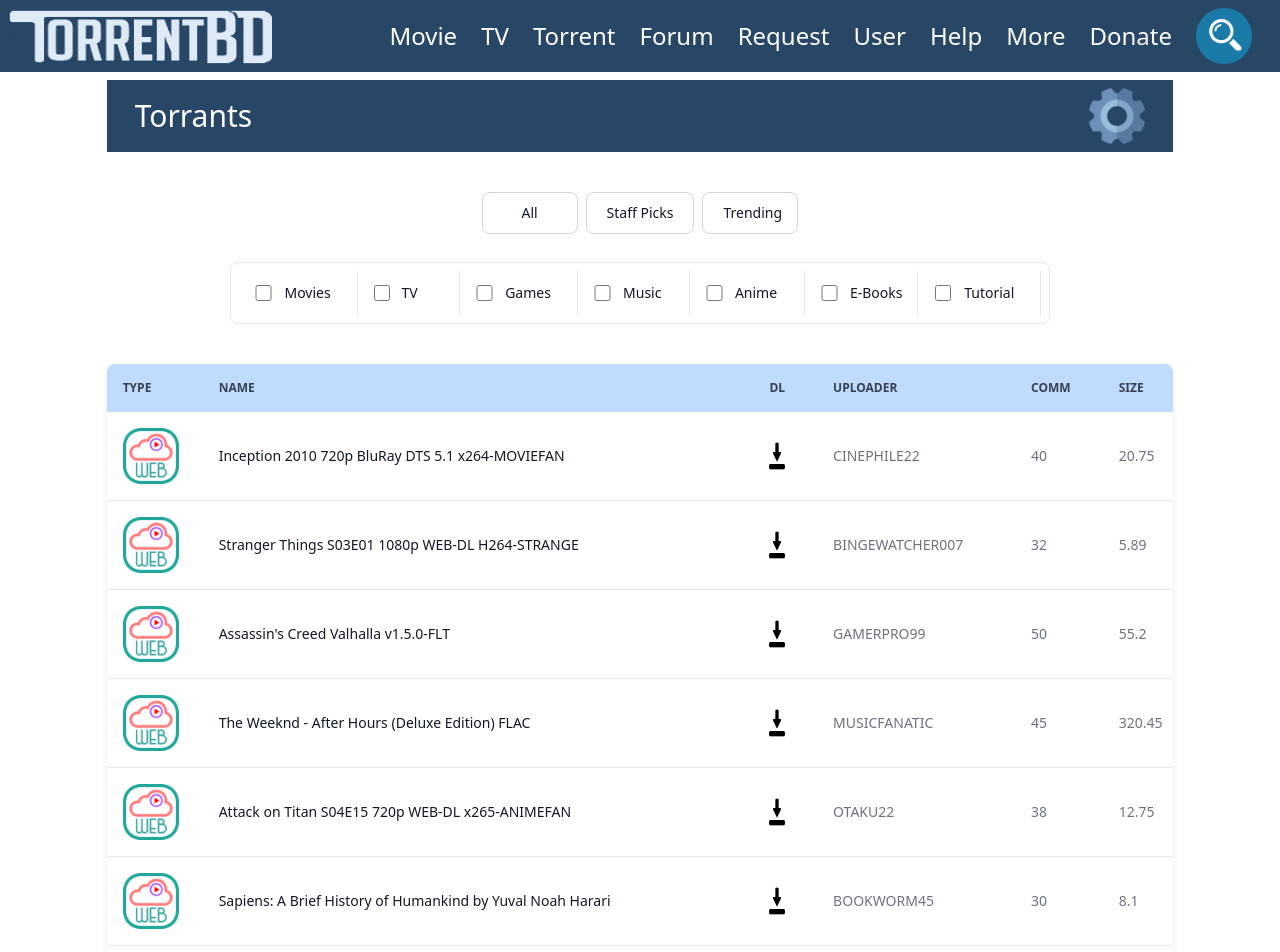
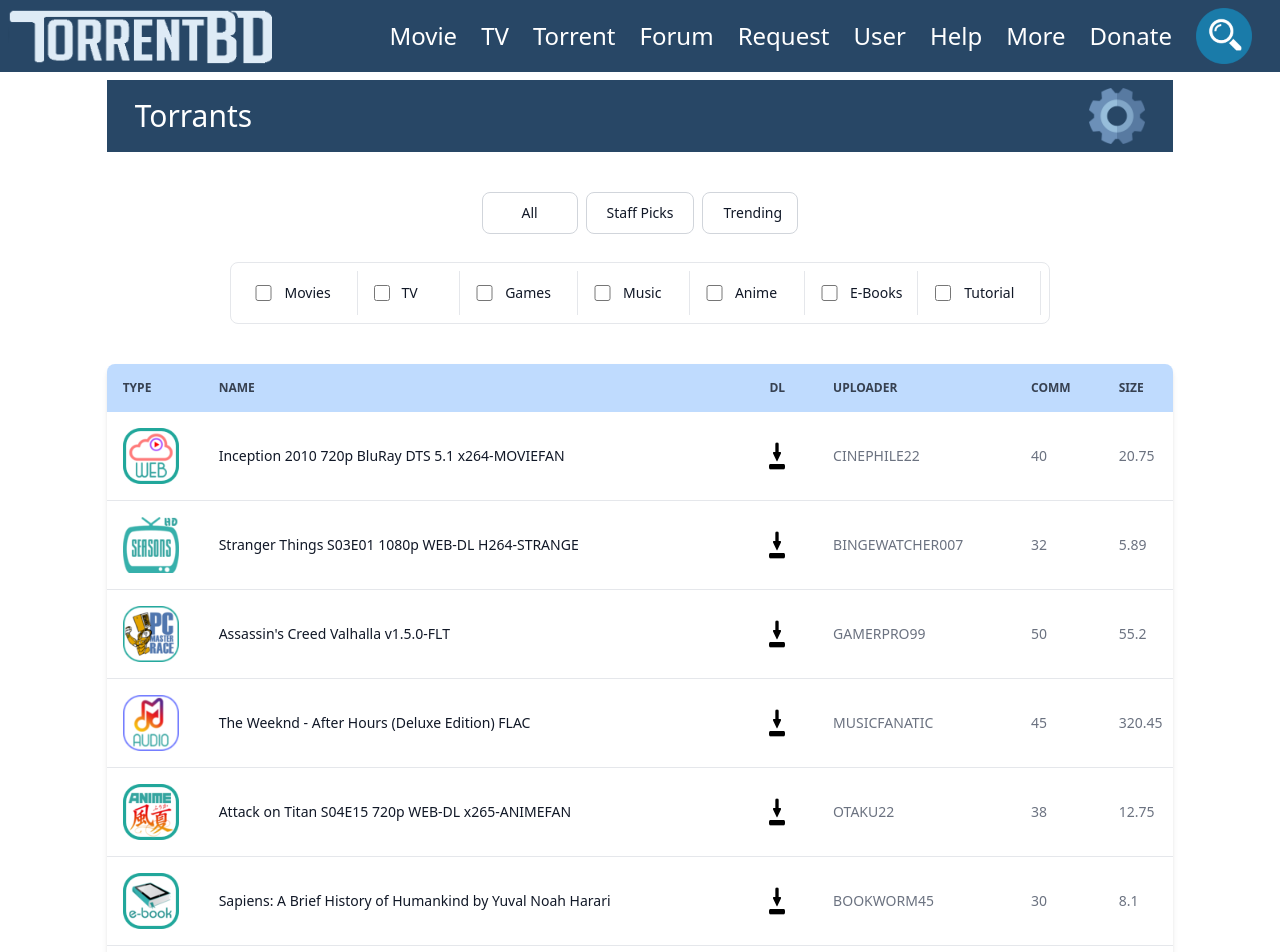
Before and after one commit to oliullah05/Advanced-Filter-Pagination-And-Search-System, a React (Vite) app: page / in a window 1280 px wide. Shown: the top 952 px of the page. Built offline with nearby package versions, Linux system fonts and the light colour scheme.

Commit message:
img icon showing by type of tha data like movies or music

```diff
--- a/src/Components/TorrantData/TorrentMoviesData.jsx
+++ b/src/Components/TorrantData/TorrentMoviesData.jsx
@@ -1,5 +1,11 @@
 import React from 'react';
 import movies from './../../assets/all-icon/movies.png';
+import anime from './../../assets/all-icon/anime.png';
+import games from './../../assets/all-icon/games.png';
+import tutorials from './../../assets/all-icon/tutorials.png';
+import music from './../../assets/all-icon/music.png';
+import tv from './../../assets/all-icon/tv.png';
+import ebooks from './../../assets/all-icon/ebooks.png';
 import download from './../../assets/all-icon/download.png'
 
 const TorrentMoviesData = (props) => {
@@ -11,7 +17,15 @@
             <tr className="bg-white border-b dark:bg-gray-800 dark:border-gray-700 hover:bg-gray-50 dark:hover:bg-gray-600">
                 <td className="w-4 p-4">
                     <div className="flex items-center">
-                       <img className='h-14 w-14' src= {movies}></img>
+
+                    <img className={`h-14 w-14 ${type=="movies"? "" :"visibility: hidden" }`} src= {movies}></img>
+                    <img className={`h-14 w-14 ${type=="music"? "" :"visibility: hidden" }`} src= {music}></img>
+                    <img className={`h-14 w-14 ${type=="tutorial"? "" :"visibility: hidden" }`} src= {tutorials}></img>
+                    <img className={`h-14 w-14 ${type=="anime"? "" :"visibility: hidden" }`} src= {anime}></img>
+                    <img className={`h-14 w-14 ${type=="games"? "" :"visibility: hidden" }`} src= {games}></img>
+                    <img className={`h-14 w-14 ${type=="tv"? "" :"visibility: hidden" }`} src= {tv}></img>
+                    <img className={`h-14 w-14 ${type=="ebooks"? "" :"visibility: hidden" }`} src= {ebooks}></img>
+
                     </div>
                 </td>
                 <th scope="row" className="px-6 py-4 font-medium text-gray-900 whitespace-nowrap dark:text-white">
```
